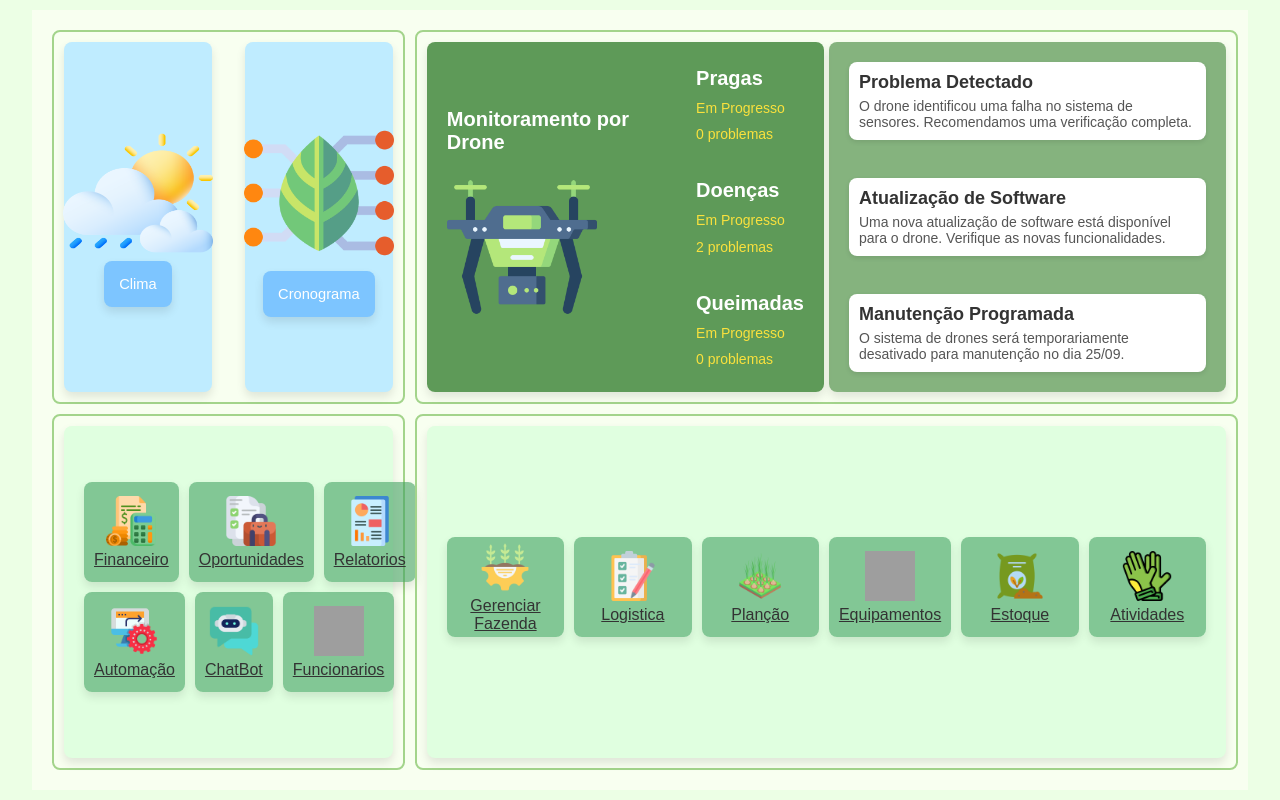
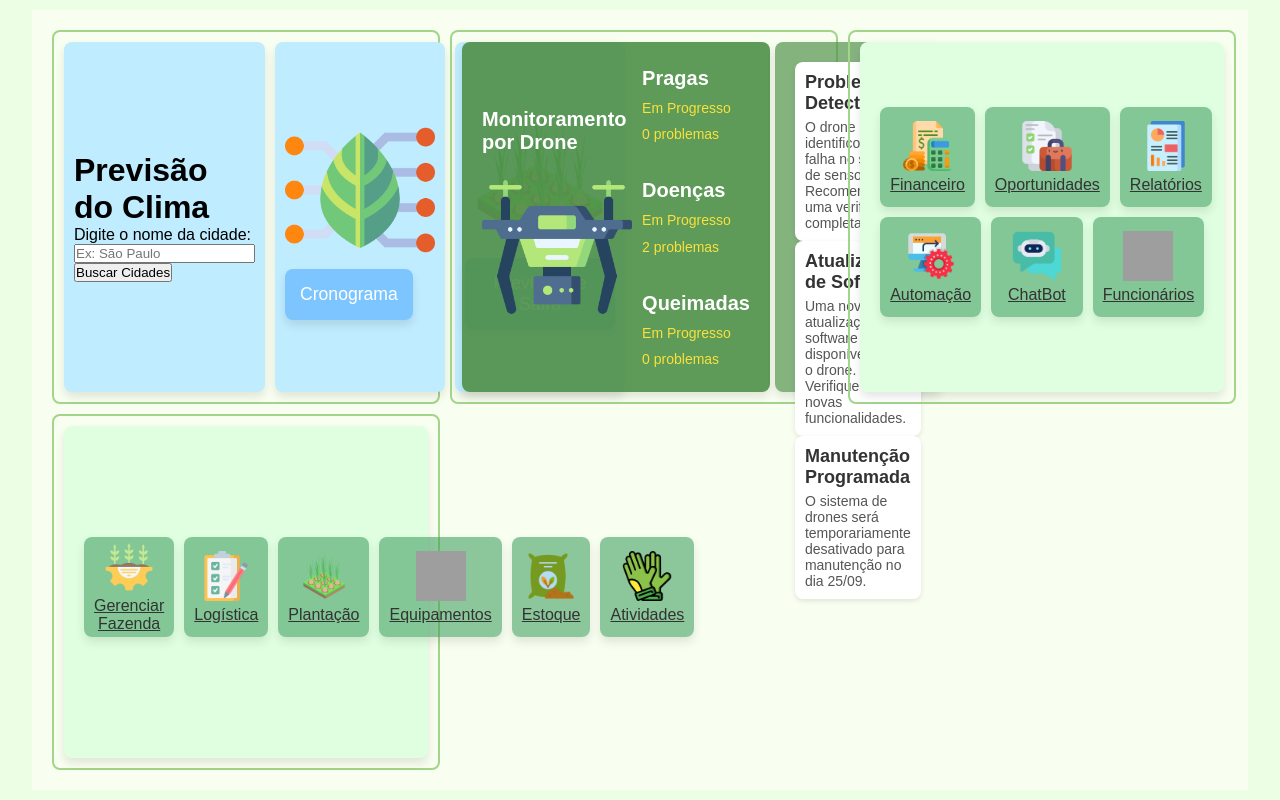
Before and after one commit to nathaliabraga/Plusoft_IAS, a Flask app: page /drone_ia in a window 1280 px wide. Run offline with Flask 3, Linux system fonts and the light colour scheme; parts of the project's set-up code (start-up, migrations or seed data) failed here and were passed over; grey boxes are pictures that could not be loaded.

Commit message:
adicionando quadro de previsao de safras

```diff
--- a/IA/app.py
+++ b/IA/app.py
@@ -774,12 +774,90 @@
 ]
 
 
+@app.route('/drone_ia', methods=['GET', 'POST'])
+def drone_ia():
+    if request.method == 'POST':
+        cidade = request.form.get('cidade-input')  # Obtém a cidade do formulário de drone_ia.html
+        if not cidade:
+            flash('Por favor, insira o nome da cidade.', 'error')
+            return redirect(url_for('drone_ia'))
+
+        # Buscar a cidade
+        try:
+            url_cidade = f"http://apiadvisor.climatempo.com.br/api/v1/locale/city?name={cidade}&token={CLIMATEMPO_API_KEY}"
+            response_cidade = requests.get(url_cidade)
+            response_cidade.raise_for_status()
+            cidades_data = response_cidade.json()
+
+            if isinstance(cidades_data, list) and len(cidades_data) > 0:
+                cidades = [{"id": c['id'], "name": c['name'], "state": c['state'], "country": c['country']} for c in cidades_data]
+
+                # Seleciona a primeira cidade para pegar o ID (ajuste conforme necessário)
+                cidade_id = cidades[0]['id']
+
+                # Buscar a previsão do tempo para a cidade selecionada
+                previsao_data = climatempo_predict(cidade_id)
+
+                # Renderizar a página com as informações da cidade e previsão do clima
+                return render_template('drone_ia.html', cidades=cidades, previsao=previsao_data)
+
+            else:
+                flash('Nenhuma cidade encontrada.', 'error')
+                return redirect(url_for('drone_ia'))
+
+        except requests.exceptions.RequestException as e:
+            flash(f"Erro ao buscar cidades: {str(e)}", 'error')
+            return redirect(url_for('drone_ia'))
+
+    return render_template('drone_ia.html')
+
+# Função para obter a previsão do tempo
+def climatempo_predict(cidade_id):
+    try:
+        # URL para buscar previsão de 15 dias
+        url_previsao = f"http://apiadvisor.climatempo.com.br/api/v1/forecast/locale/{cidade_id}/days/15?token={CLIMATEMPO_API_KEY}"
+        response_previsao = requests.get(url_previsao)
+        response_previsao.raise_for_status()
+        previsao_data = response_previsao.json()
+
+        # Verifique se os dados foram retornados corretamente
+        if not previsao_data or 'data' not in previsao_data:
+            return {"error": "Erro ao obter dados da previsão do tempo."}
+
+        return previsao_data['data']
+
+    except requests.exceptions.RequestException as e:
+        print(f"Erro na requisição: {str(e)}")
+        return {"error": f"Erro ao buscar previsão: {str(e)}"}
 
 
+def climatempo_predict():
+    try:
+        data = request.get_json()
+        cidade_id = data.get('cidadeId')
 
-@app.route('/drone_ia')
-def drone_ia():
-    return render_template('drone_ia.html')
+        if not cidade_id:
+            return jsonify({"error": "ID da cidade não fornecido."}), 400
+
+        # URL para buscar previsão de 15 dias
+        url_previsao = f"http://apiadvisor.climatempo.com.br/api/v1/forecast/locale/{cidade_id}/days/15?token={CLIMATEMPO_API_KEY}"
+        print(f"URL da previsão: {url_previsao}")  # Log para verificar a URL gerada
+
+        response_previsao = requests.get(url_previsao)
+        response_previsao.raise_for_status()
+        previsao_data = response_previsao.json()
+
+        # Verifique se os dados foram retornados corretamente
+        if not previsao_data or 'data' not in previsao_data:
+            return jsonify({"error": "Erro ao obter dados da previsão do tempo."}), 500
+
+        # Retorna a previsão do tempo para o front-end
+        return jsonify({"data": previsao_data['data']})
+
+    except requests.exceptions.RequestException as e:
+        print(f"Erro na requisição: {str(e)}")
+        return jsonify({"error": f"Erro ao buscar previsão: {str(e)}"}), 500
+
 
 
 
@@ -906,66 +984,6 @@
     except Exception as e:
         return str(e), 400
 
-#rota para previsão do clima usando API Climatempo
-@app.route('/previsao_clima', methods=['GET'])
-def previsao_clima():
-    return render_template('previsao_clima.html')
-
-#buscar cidades
-@app.route('/buscar_cidades', methods=['POST'])
-def buscar_cidades():
-    try:
-        data = request.get_json()  # Recebe o JSON corretamente
-        cidade = data.get('cidade')  # Obtém a cidade do JSON
-        if not cidade:
-            return jsonify({"error": "Nome da cidade não fornecido."}), 400
-
-        # URL para buscar cidades
-        url_cidade = f"http://apiadvisor.climatempo.com.br/api/v1/locale/city?name={cidade}&token={CLIMATEMPO_API_KEY}"
-        response_cidade = requests.get(url_cidade)
-        response_cidade.raise_for_status()
-        cidades_data = response_cidade.json()
-
-        # Verificação se a resposta contém dados válidos
-        if isinstance(cidades_data, list) and len(cidades_data) > 0:
-            cidades = [{"id": c['id'], "name": c['name'], "state": c['state'], "country": c['country']} for c in cidades_data]
-            return jsonify({"cidades": cidades})
-        else:
-            return jsonify({"error": "Nenhuma cidade encontrada."}), 404
-
-    except requests.exceptions.RequestException as e:
-        print(f"Erro ao buscar cidades: {str(e)}")
-        return jsonify({"error": f"Erro ao buscar cidades: {str(e)}"}), 500
-
-# Previsão do clima
-@app.route('/climatempo_predict', methods=['POST'])
-def climatempo_predict():
-    try:
-        data = request.get_json()
-        cidade_id = data.get('cidadeId')
-
-        if not cidade_id:
-            return jsonify({"error": "ID da cidade não fornecido."}), 400
-
-        # URL para buscar previsão de 15 dias
-        url_previsao = f"http://apiadvisor.climatempo.com.br/api/v1/forecast/locale/{cidade_id}/days/15?token={CLIMATEMPO_API_KEY}"
-        print(f"URL da previsão: {url_previsao}")  # Log para verificar a URL gerada
-
-        response_previsao = requests.get(url_previsao)
-        response_previsao.raise_for_status()
-        previsao_data = response_previsao.json()
-
-        # Verifique se os dados foram retornados corretamente
-        if not previsao_data or 'data' not in previsao_data:
-            return jsonify({"error": "Erro ao obter dados da previsão do tempo."}), 500
-
-        # Retorna a previsão do tempo para o front-end
-        return jsonify({"data": previsao_data['data']})
-
-    except requests.exceptions.RequestException as e:
-        print(f"Erro na requisição: {str(e)}")
-        return jsonify({"error": f"Erro ao buscar previsão: {str(e)}"}), 500
-
 
 #funcao para api gemini/chatbot
 @app.route('/chatbot_gemini', methods=['POST'])
--- a/IA/template/templates/drone_ia.html
+++ b/IA/template/templates/drone_ia.html
@@ -23,7 +23,7 @@
 
     .container {
       display: grid;
-      grid-template-columns: 30% 70%;
+      grid-template-columns: 33% 33% 33%;
       grid-template-rows: 1fr 1fr;
       gap: 10px;
       background-color: #f8fff0;
@@ -69,10 +69,10 @@
       width: 100%;
     }
 
-    .button-clima {
+    .button-clima, .button-previsao-safra {
       background-color: rgb(191, 236, 255);
       height: 350px;
-      width: 45%;
+      width: 100%;
       border: none;
       border-radius: 8px;
       display: flex;
@@ -85,7 +85,7 @@
       box-shadow: 0 5px 10px rgba(0, 0, 0, 0.1);
     }
 
-    .button-clima:hover {
+    .button-clima:hover, .button-previsao-safra:hover {
       background-color: #acdcff;
       transform: translateY(-5px);
       box-shadow: 0 10px 15px rgba(0, 0, 0, 0.15);
@@ -201,7 +201,6 @@
         color: #555;
     }
 
-    /* Painel Inferior */
     .container-bottom {
       background-color: #e0ffe0;
       border-radius: 8px;
@@ -215,13 +214,6 @@
       flex-direction: column;
     }
 
-    .container-bottom-text {
-      font-size: 18px;
-      color: #333;
-      text-align: center;
-    }
-
-    /* Estilização dos Botões no Painel Inferior Direito e Esquerdo */
     .buttons-row {
       display: flex;
       justify-content: space-around;
@@ -263,6 +255,10 @@
       color: #333;
     }
 
+    .alerta {
+      color: red;
+      font-weight: bold;
+    }
   </style>
 </head>
 <body>
@@ -270,21 +266,55 @@
     <!-- Painel esquerdo -->
     <div class="left-panel">
       <div class="buttons-row-clima">
-        <button class="button-clima">
-          <a href="/previsao_clima">
-            <img src="/static/img/clima.png" alt="Clima" style="width:150px; height:130px;">
-            <br>
-            <span class="text-blue-clima">Clima</span>
-          </a>
-        </button>
+        <!-- Caixinha de Clima -->
+        <div class="button-clima">
+          <h1>Previsão do Clima</h1>
+          <form id="cidadeForm">
+              <label for="cidade">Digite o nome da cidade:</label>
+              <input type="text" id="cidade-input" placeholder="Ex: São Paulo">
+              <button type="button" id="buscarCidades">Buscar Cidades</button>
+          </form>
 
-        <button class="button-clima">
-          <a href="/drone_ia">
+          <select id="cidade-select" style="display:none;">
+              <!-- As opções de cidades serão inseridas aqui -->
+          </select>
+          <button type="button" id="buscarClima" style="display:none;">Buscar Previsão</button>
+
+          <div id="weatherResult">
+            <table id="weatherTable" style="display:none;">
+              <thead>
+                  <tr>
+                      <th>Data</th>
+                      <th>Temperatura Mínima</th>
+                      <th>Temperatura Máxima</th>
+                      <th>Umidade</th>
+                      <th>Alerta</th>
+                  </tr>
+              </thead>
+              <tbody>
+                  <!-- API Data will be inserted here -->
+              </tbody>
+          </table>
+      </div>
+    </div>
+
+    <!-- Caixinha de Cronograma -->
+    <div class="button-clima">
+        <a href="/cronograma">
             <img src="/static/img/botanical.png" alt="Cronograma" style="width:150px; height:150px;">
             <br>
             <span class="text-blue-clima">Cronograma</span>
         </a>
-        </button>
+    </div>
+
+    <!-- Caixinha de Previsão de Safra (Nova) -->
+    <div class="button-previsao-safra">
+        <a href="/previsao_safra">
+            <img src="/static/img/farming.png" alt="Previsão de Safra" style="width:150px; height:150px;">
+            <br>
+            <span class="text-blue-clima">Previsão de Safra</span>
+        </a>
+    </div>
   </div>
 </div>
 
@@ -348,7 +378,7 @@
         </button>
         <button class="button-service">
           <img src="/static/img/report.png" alt="Serviço 3">
-              <a href="/relatorios" class="service-name">Relatorios</a>
+          <a href="/relatorios" class="service-name">Relatórios</a>
         </button>
       </div>
       <!-- Segunda Linha de Botões -->
@@ -363,15 +393,11 @@
         </button>
         <button class="button-service">
           <img src="/static/img/id-card.png" alt="Serviço 6">
-              <a href="/funcionarios" class="service-name">Funcionarios</a>
+          <a href="/funcionarios" class="service-name">Funcionários</a>
         </button>
       </div>
     </div>
   </div>
-
-
-
-
 
 <!-- Painel Inferior Direito -->
 <div class="right-panel-bottom">
@@ -384,11 +410,11 @@
       </button>
       <button class="button-service">
         <img src="/static/img/checklist.png" alt="Serviço 2">
-            <a href="/logistica" class="service-name">Logistica</a>
+        <a href="/logistica" class="service-name">Logística</a>
       </button>
       <button class="button-service">
         <img src="/static/img/farming.png" alt="Serviço 3">
-            <a href="/plantacao" class="service-name">Planção</a>
+        <a href="/plantacao" class="service-name">Plantação</a>
       </button>
 
       <button class="button-service">
@@ -404,9 +430,111 @@
         <img src="/static/img/gloves.png" alt="Serviço 6">
         <a href="/atividades" class="service-name">Atividades</a>
       </button>
-
     </div>
   </div>
 </div>
+</div>
+
+<script>
+  document.getElementById('buscarCidades').addEventListener('click', function () {
+      const cidade = document.getElementById('cidade-input').value.trim();
+
+      if (!cidade) {
+          alert("Por favor, insira o nome da cidade.");
+          return;
+      }
+
+      fetch('/buscar_cidades', {
+          method: 'POST',
+          headers: { 'Content-Type': 'application/json' },
+          body: JSON.stringify({ cidade: cidade })
+      })
+          .then(response => response.json())
+          .then(data => {
+              const cidadeSelect = document.getElementById('cidade-select');
+              cidadeSelect.innerHTML = '';
+
+              if (data.cidades && data.cidades.length > 0) {
+                  data.cidades.forEach(cidade => {
+                      const option = document.createElement('option');
+                      option.value = cidade.id;
+                      option.textContent = `${cidade.name}, ${cidade.state}`;
+                      cidadeSelect.appendChild(option);
+                  });
+
+                  cidadeSelect.style.display = 'block';
+                  document.getElementById('buscarClima').style.display = 'block';
+              } else {
+                  alert(data.error || "Nenhuma cidade encontrada.");
+              }
+          })
+          .catch(error => {
+              console.error('Erro ao buscar cidades:', error);
+              alert('Erro ao buscar cidades. Tente novamente.');
+          });
+  });
+
+  document.getElementById('buscarClima').addEventListener('click', function () {
+      const cidadeId = document.getElementById('cidade-select').value;
+
+      if (!cidadeId) {
+          alert("Selecione uma cidade para continuar.");
+          return;
+      }
+
+      fetch('/climatempo_predict', {
+          method: 'POST',
+          headers: { 'Content-Type': 'application/json' },
+          body: JSON.stringify({ cidadeId: cidadeId })
+      })
+      .then(response => {
+              if (!response.ok) {
+                  throw new Error('Erro ao buscar previsão.');
+              }
+              return response.json();
+          })
+          .then(data => {
+              const weatherTable = document.getElementById('weatherTable');
+              const tbody = weatherTable.querySelector('tbody');
+              tbody.innerHTML = '';
+
+              if (data && data.data && data.data.length > 0) {
+                  data.data.forEach((forecast) => {
+                      const row = document.createElement('tr');
+                      let alerta = '';
+
+                      // Verifica se há previsão de chuva forte e umidade alta
+                      const umidadeAlta = forecast.humidity.max > 80;
+                      const chuvaForte = forecast.text && forecast.text.toLowerCase().includes('chuva');
+
+                      if (chuvaForte && umidadeAlta) {
+                          alerta = '<span class="alerta">Alerta: Chuva forte e umidade alta!</span>';
+                      } else if (chuvaForte) {
+                          alerta = '<span class="alerta">Alerta: Chuva forte!</span>';
+                      } else if (umidadeAlta) {
+                          alerta = '<span class="alerta">Alerta: Umidade alta!</span>';
+                      }
+
+                      row.innerHTML = `
+                          <td>${forecast.date}</td>
+                          <td>${forecast.temperature.min}°C</td>
+                          <td>${forecast.temperature.max}°C</td>
+                          <td>${forecast.humidity.min}% - ${forecast.humidity.max}%</td>
+                          <td>${alerta}</td>
+                      `;
+                      tbody.appendChild(row);
+                  });
+
+                  weatherTable.style.display = 'table';
+              } else {
+                  tbody.innerHTML = '<tr><td colspan="5">Nenhuma previsão encontrada.</td></tr>';
+              }
+          })
+          .catch(error => {
+              console.error('Erro ao buscar previsão:', error);
+              alert('Erro ao buscar previsão. Tente novamente.');
+          });
+  });
+</script>
 </body>
 </html>
```
Lines whose indentation alone changed are shown as unchanged.
